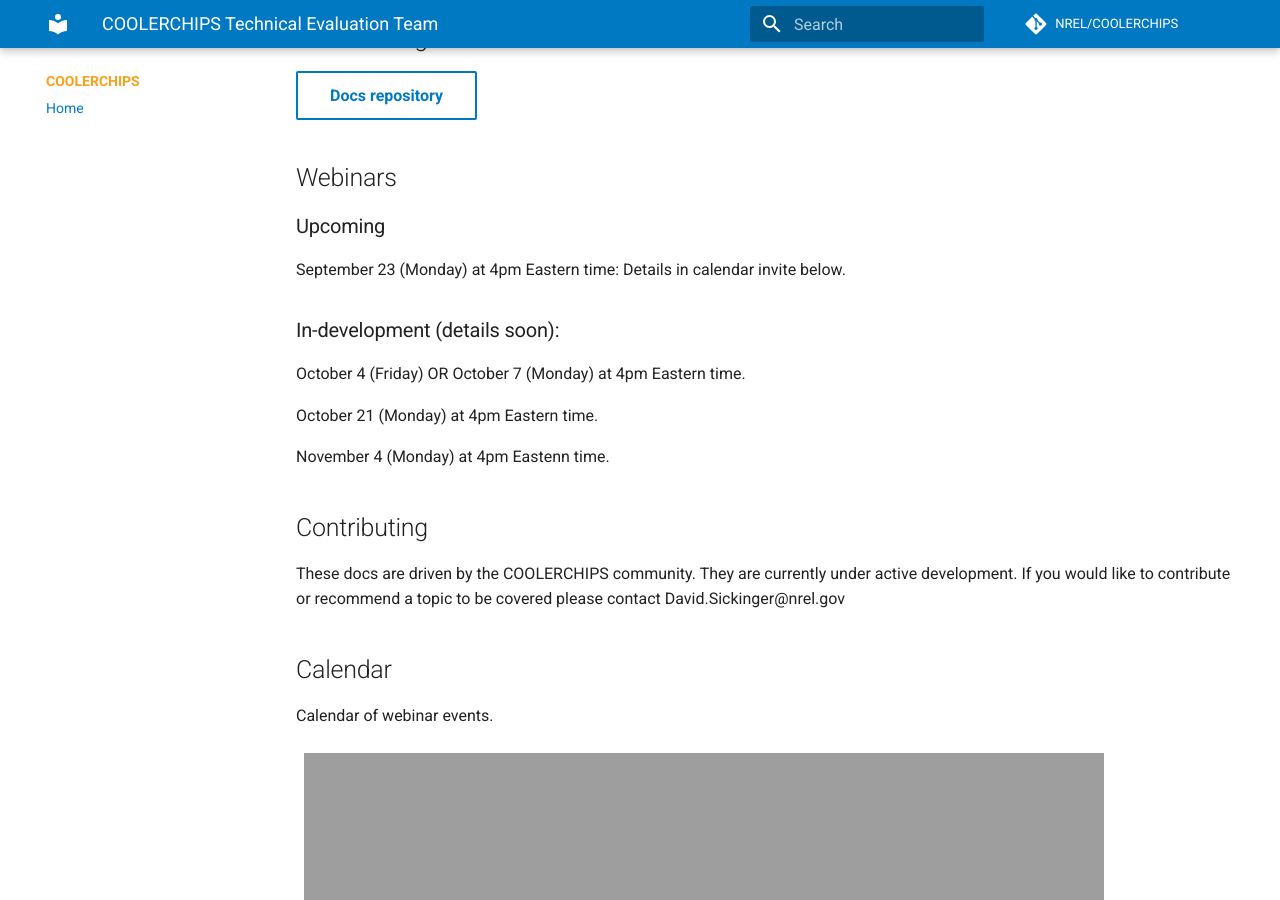
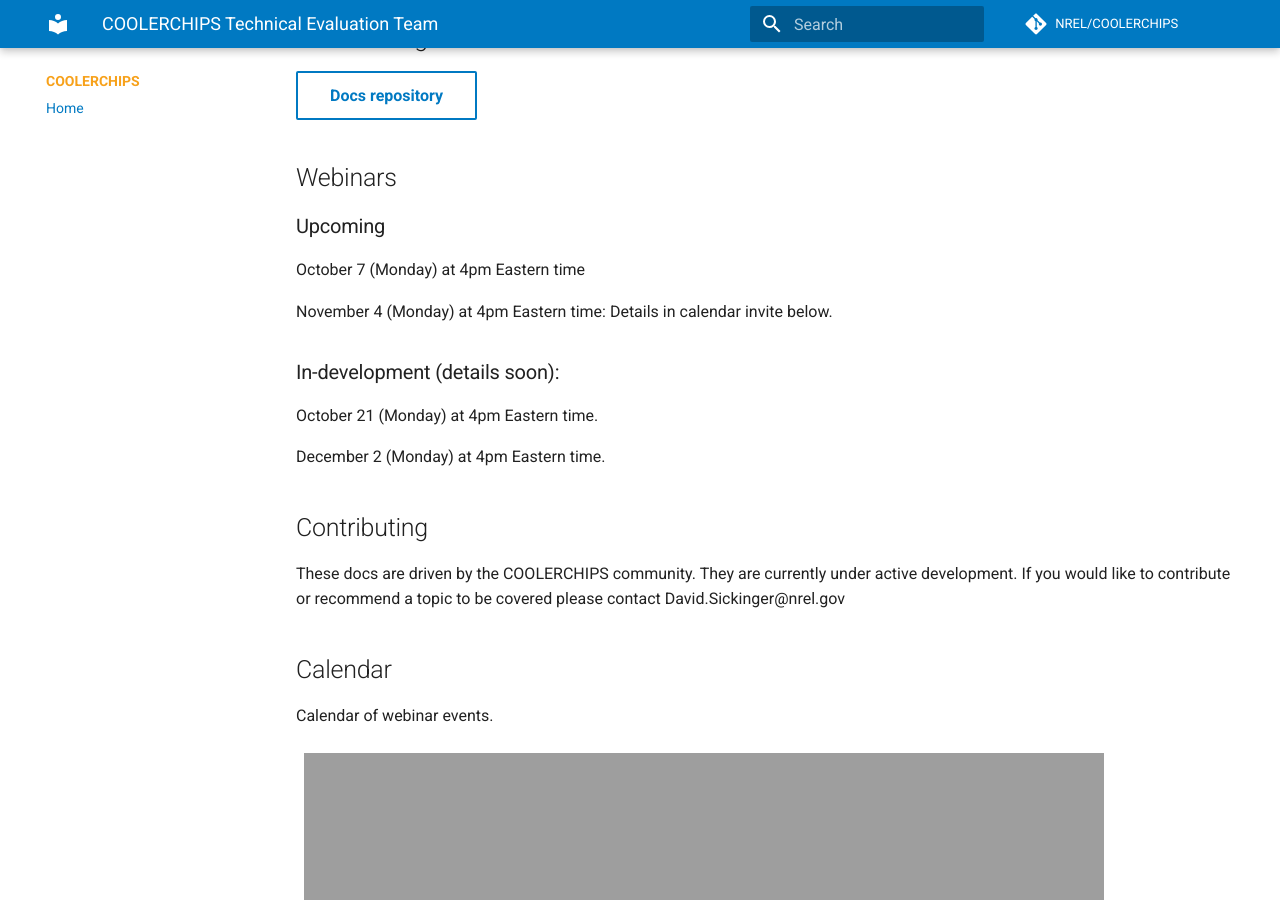
Before and after one commit to NREL/COOLERCHIPS-Technical-Evaluation-Team, an MkDocs documentation site: the page built from docs/index.md, in a window 1280 px wide and 900 px high, scrolled down 302 px. Built offline with MkDocs 1.6.1 and Material for MkDocs 9.7.7, drawn with Linux system fonts in a browser that asks for light colours; comment, search, counter and statistics services are not loaded.

Commit message:
Minor: October 4 OR October 7.

```diff
--- a/docs/index.md
+++ b/docs/index.md
@@ -16,15 +16,15 @@
 
 ### Upcoming
 
-September 23 (Monday) at 4pm Eastern time: Details in calendar invite below.
+October 7 (Monday) at 4pm Eastern time
+
+November 4 (Monday) at 4pm Eastern time: Details in calendar invite below.
 
 ### In-development (details soon):
 
-October 4 (Friday) OR October 7 (Monday) at 4pm Eastern time.
-
 October 21 (Monday) at 4pm Eastern time.
 
-November 4 (Monday) at 4pm Eastenn time.
+December 2 (Monday) at 4pm Eastern time.
 
 
 ## Contributing
```
